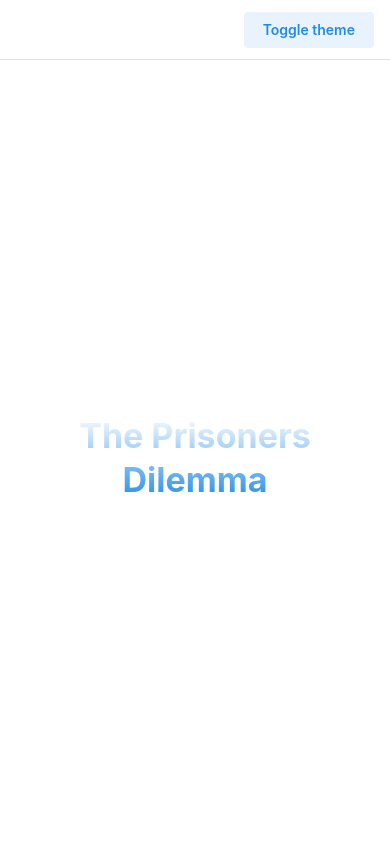
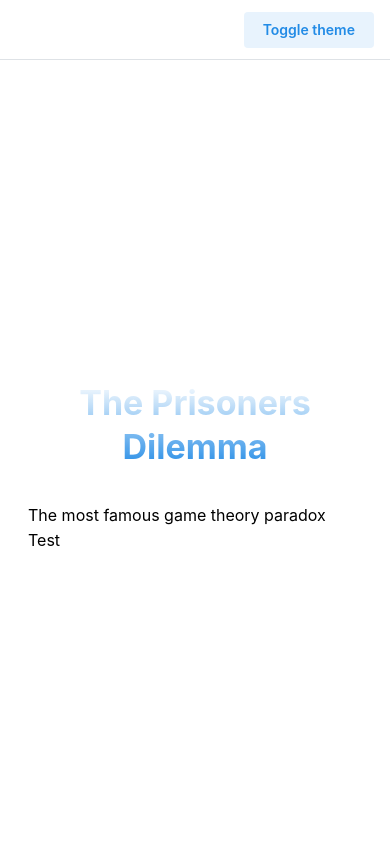
Before and after one commit to AndresCRamos/prisoners-dilemma, a React (Vite) app: page / in a window 390 px wide. Shown: the top 844 px of the page. Built offline with nearby package versions, Linux system fonts and the light colour scheme.

Commit message:
Add responsive column behavior on Main Title component

```diff
--- a/src/components/MainTitle.tsx
+++ b/src/components/MainTitle.tsx
@@ -1,15 +1,18 @@
-import { Grid, Title } from "@mantine/core";
+import { Grid, Text, Title } from "@mantine/core";
 
 function MainTitle() {
   return (
     <>
-      <Grid columns={2}>
-        <Title
-          className="text-center my-4 bg-gradient-to-t from-[--mantine-primary-color-filled] inline-block text-transparent bg-clip-text"
-          variant="gradient"
-        >
-          The Prisoners Dilemma
-        </Title>
+      <Grid align="center" justify="center">
+        <Grid.Col span={{ base: 12, sm: 6 }}>
+          <Title className="text-center my-4 bg-gradient-to-t from-[--mantine-primary-color-filled] inline-block text-transparent bg-clip-text border-white border-2 focus:border-red-600">
+            The Prisoners Dilemma
+          </Title>
+        </Grid.Col>
+        <Grid.Col span={{ base: 12, sm: 6 }}>
+          <Text>The most famous game theory paradox</Text>
+          <Text> Test</Text>
+        </Grid.Col>
       </Grid>
     </>
   );
```
